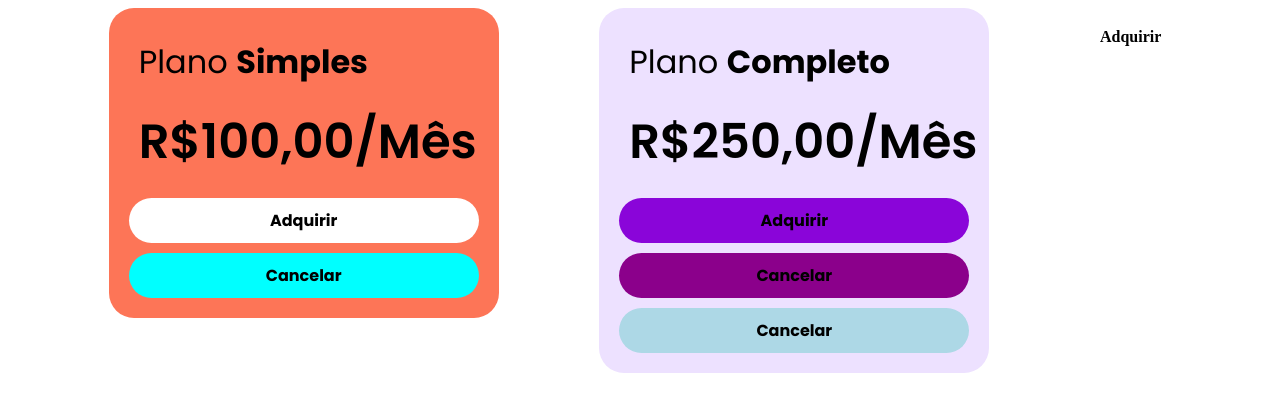
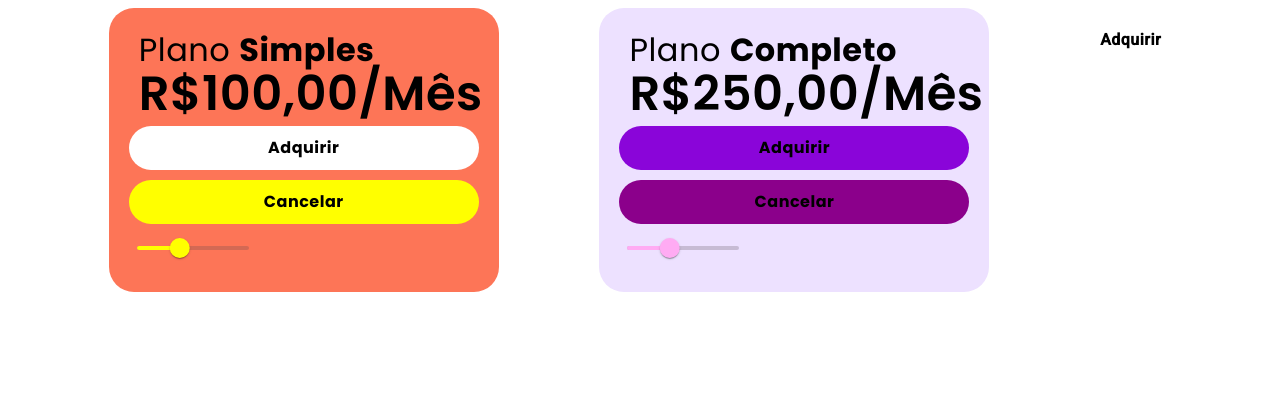
Before and after one commit to ViniciusFillos/LearningAngular, an Angular app in the folder project01/: page / in a window 1280 px wide. Shown: the top 412 px of the page. Built offline with nearby package versions, Linux system fonts and the light colour scheme.

Commit message:
caso de uso '::ng-deep' e ':host' - componentes externos

```diff
--- a/project01/angular.json
+++ b/project01/angular.json
@@ -39,6 +39,7 @@
               }
             ],
             "styles": [
+              "@angular/material/prebuilt-themes/magenta-violet.css",
               "src/styles.scss"
             ],
             "scripts": []
@@ -98,6 +99,7 @@
               }
             ],
             "styles": [
+              "@angular/material/prebuilt-themes/magenta-violet.css",
               "src/styles.scss"
             ],
             "scripts": []
--- a/project01/package.json
+++ b/project01/package.json
@@ -11,10 +11,12 @@
   "private": true,
   "dependencies": {
     "@angular/animations": "^18.2.0",
+    "@angular/cdk": "^18.2.1",
     "@angular/common": "^18.2.0",
     "@angular/compiler": "^18.2.0",
     "@angular/core": "^18.2.0",
     "@angular/forms": "^18.2.0",
+    "@angular/material": "^18.2.1",
     "@angular/platform-browser": "^18.2.0",
     "@angular/platform-browser-dynamic": "^18.2.0",
     "@angular/router": "^18.2.0",
--- a/project01/src/app/app.module.ts
+++ b/project01/src/app/app.module.ts
@@ -4,6 +4,7 @@ import { BrowserModule } from '@angular/platform-browser';
 import { AppRoutingModule } from './app-routing.module';
 import { AppComponent } from './app.component';
 import { CardsModule } from './cards/cards.module';
+import { provideAnimationsAsync } from '@angular/platform-browser/animations/async';
 
 @NgModule({
   declarations: [
@@ -14,7 +15,9 @@ import { CardsModule } from './cards/cards.module';
     AppRoutingModule,
     CardsModule
   ],
-  providers: [],
+  providers: [
+    provideAnimationsAsync()
+  ],
   bootstrap: [AppComponent]
 })
 export class AppModule { }
--- a/project01/src/app/card-roxo/card-roxo.component.html
+++ b/project01/src/app/card-roxo/card-roxo.component.html
@@ -3,5 +3,8 @@
     <div class="card__price card__item">R$250,00/Mês</div>
     <app-card-roxo-button></app-card-roxo-button>
     <app-card-button-cancel id="first"></app-card-button-cancel>
-    <app-card-button-cancel id="second"></app-card-button-cancel>
+
+    <mat-slider min="1" max="5" step="0.5">
+        <input matSliderThumb value="2.5">
+    </mat-slider>
 </div>
--- a/project01/src/app/card/card.component.html
+++ b/project01/src/app/card/card.component.html
@@ -3,4 +3,8 @@
     <div class="card__price card__item">R${{ plano.infos?.preco }},00/Mês</div>
     <app-card-button></app-card-button>
     <app-card-button-cancel></app-card-button-cancel>
+
+    <mat-slider min="1" max="5" step="0.5">
+        <input matSliderThumb value="2.5">
+    </mat-slider>
 </div>
--- a/project01/src/app/card/card.component.scss
+++ b/project01/src/app/card/card.component.scss
@@ -20,3 +20,12 @@
         font-size: 48px;
     }
 }
+
+:host ::ng-deep mat-slider .mdc-slider__track--active_fill {
+    border-color: yellow !important;
+}
+
+:host ::ng-deep mat-slider .mdc-slider__thumb-knob {
+    border-color: yellow !important;
+    background-color:yellow !important;
+}
--- a/project01/src/index.html
+++ b/project01/src/index.html
@@ -6,8 +6,10 @@
   <base href="/">
   <meta name="viewport" content="width=device-width, initial-scale=1">
   <link rel="icon" type="image/x-icon" href="favicon.ico">
+  <link href="https://fonts.googleapis.com/css2?family=Roboto:wght@300;400;500&display=swap" rel="stylesheet">
+  <link href="https://fonts.googleapis.com/icon?family=Material+Icons" rel="stylesheet">
 </head>
-<body>
+<body class="mat-typography">
   <app-root></app-root>
 </body>
 </html>
--- a/project01/src/styles.scss
+++ b/project01/src/styles.scss
@@ -1,3 +1,3 @@
 /* You can add global styles to this file, and also import other style files */
 
-// @import './styles/global-overrides';
+@import './styles/global-overrides';
--- a/project01/src/styles/_global-overrides.scss
+++ b/project01/src/styles/_global-overrides.scss
@@ -1,3 +1,7 @@
 .card-button-cancel {
     background-color: yellow !important;
 }
+
+// .mdc-slider__track--active_fill {
+//     border-color: yellow !important;
+// }
```
Also changed, not shown: project01/src/app/cards/cards.module.ts (+4 -4 lines), 1 other file (tests, documents, lock files or other folders).
